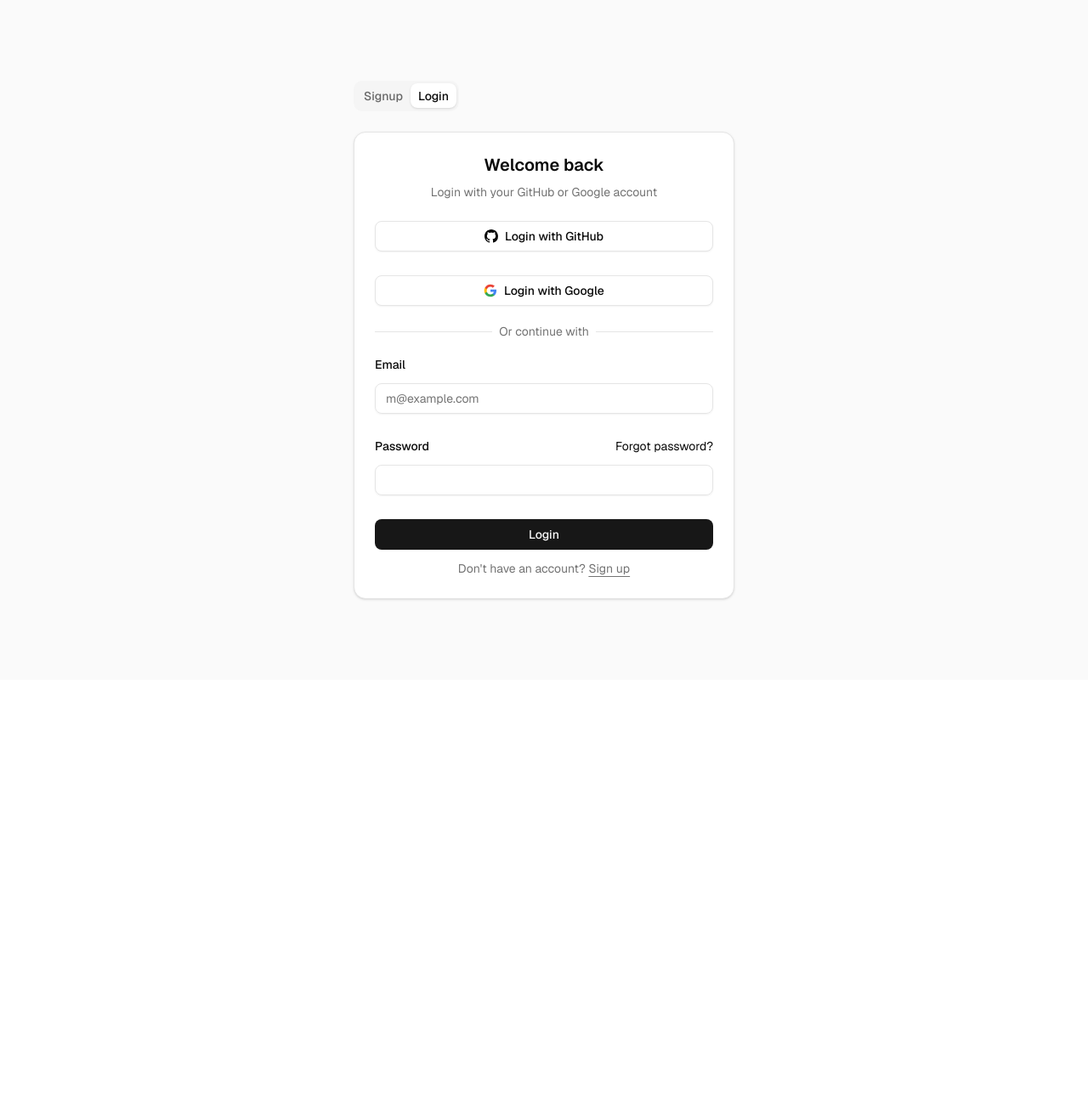
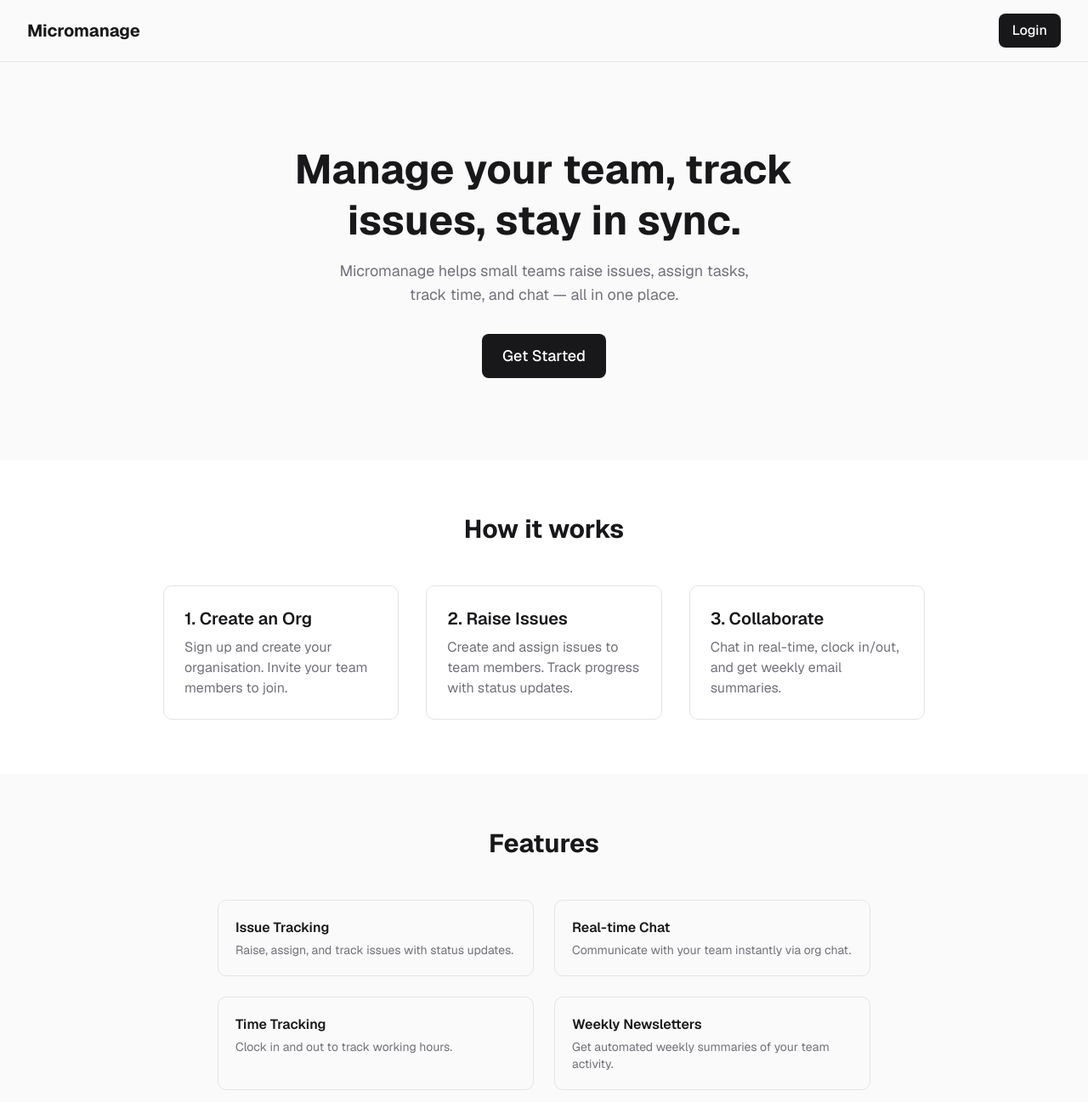
Before and after one commit to muqeetkhan050/micromanage, a Next.js app: page / in a window 1280 px wide. Shown: the top 1297 px of the page at 85% size. Before the commit the page ends 800 px from the top, so only its background shows below. Built offline with nearby package versions, Linux system fonts and the light colour scheme.

Commit message:
added home page

```diff
--- a/app/api/organisation/route.ts
+++ b/app/api/organisation/route.ts
@@ -5,22 +5,17 @@ import { User } from '@/lib/models/User'
 import { auth } from '@/lib/auth'
 import {sendEmail} from '@/lib/email'
 
-
-
-
-
-
-
-
 export async function POST(req: Request) {
   try {
     await connectDB()
 
     const session = await auth()
-    if (!session?.user?.id) {
+    if (!session?.user?.id || !session?.user?.email) {
       return NextResponse.json({ message: 'Unauthorized' }, { status: 401 })
     }
 
+    const userEmail = session.user.email
+    const userName = session.user.name ?? 'there'
     const { name, action } = await req.json()
 
     if (!name) {
@@ -55,11 +50,11 @@ export async function POST(req: Request) {
 
       try {
         await sendEmail(
-          session.user.email,
+          userEmail,
           `Welcome to ${newOrg.name}!`,
           `
           <h1>Welcome to ${newOrg.name}!</h1>
-          <p>Hi ${session.user.name},</p>
+          <p>Hi ${userName},</p>
           <p>You've successfully created the organisation <strong>${newOrg.name}</strong>.</p>
           <p>Start by inviting your team members and raising issues.</p>
           `
@@ -85,11 +80,11 @@ export async function POST(req: Request) {
 
       try {
         await sendEmail(
-          session.user.email,
+          userEmail,
           `Welcome to ${org.name}!`,
           `
           <h1>Welcome to ${org.name}!</h1>
-          <p>Hi ${session.user.name},</p>
+          <p>Hi ${userName},</p>
           <p>You've successfully joined the organisation <strong>${org.name}</strong>.</p>
           <p>Check your dashboard to see assigned issues and collaborate with your team.</p>
           `
--- a/app/login/page.tsx
+++ b/app/login/page.tsx
@@ -1,19 +1,30 @@
-import { GalleryVerticalEnd } from 'lucide-react'
+'use client'
 
 import { LoginForm } from '@/components/login-form'
+import { SignupForm } from '@/components/signup-form'
+import { Tabs, TabsContent, TabsList, TabsTrigger } from '@/components/ui/tabs'
 
 export default function LoginPage() {
   return (
-    <div className="flex min-h-svh flex-col items-center justify-center gap-6 bg-muted p-6 md:p-10">
-      <div className="flex w-full max-w-sm flex-col gap-6">
-        <a href="#" className="flex items-center gap-2 self-center font-medium">
-          <div className="flex size-6 items-center justify-center rounded-md bg-primary text-primary-foreground">
-            <GalleryVerticalEnd className="size-4" />
+    <div className="flex flex-col items-center justify-center min-h-screen bg-zinc-50 dark:bg-black font-sans p-4">
+      <Tabs defaultValue="login" className="w-full max-w-md">
+        <TabsList>
+          <TabsTrigger value="signup">Signup</TabsTrigger>
+          <TabsTrigger value="login">Login</TabsTrigger>
+        </TabsList>
+
+        <TabsContent value="signup">
+          <div className="mt-4">
+            <SignupForm />
           </div>
-          Acme Inc.
-        </a>
-        <LoginForm />
-      </div>
+        </TabsContent>
+
+        <TabsContent value="login">
+          <div className="mt-4">
+            <LoginForm />
+          </div>
+        </TabsContent>
+      </Tabs>
     </div>
   )
 }
--- a/app/page.tsx
+++ b/app/page.tsx
@@ -1,31 +1,92 @@
-'use client'
+import Link from 'next/link'
 
-import { useState } from 'react'
-import { LoginForm } from '@/components/login-form'
-import { SignupForm } from '@/components/signup-form'
-import { Tabs, TabsContent, TabsList, TabsTrigger } from '@/components/ui/tabs'
+export default function LandingPage() {
+  return (
+    <div className="min-h-screen bg-zinc-50 dark:bg-black text-zinc-900 dark:text-zinc-100 font-sans">
+      {/* Navbar */}
+      <nav className="flex items-center justify-between px-8 py-4 border-b border-zinc-200 dark:border-zinc-800">
+        <h1 className="text-xl font-bold">Micromanage</h1>
+        <div className="flex gap-4">
+          <Link href="/login" className="px-4 py-2 rounded-md bg-zinc-900 text-white dark:bg-white dark:text-black font-medium hover:opacity-90">
+            Login
+          </Link>
+        </div>
+      </nav>
 
-export default function Home() {
-  return (
-    <div className="flex flex-col items-center justify-center min-h-screen bg-zinc-50 dark:bg-black font-sans p-4">
-      <Tabs defaultValue="login" className="w-full max-w-md">
-        <TabsList>
-          <TabsTrigger value="signup">Signup</TabsTrigger>
-          <TabsTrigger value="login">Login</TabsTrigger>
-        </TabsList>
+      {/* Hero */}
+      <section className="flex flex-col items-center text-center py-24 px-4">
+        <h2 className="text-5xl font-bold max-w-2xl leading-tight">
+          Manage your team, track issues, stay in sync.
+        </h2>
+        <p className="mt-4 text-lg text-zinc-500 max-w-lg">
+          Micromanage helps small teams raise issues, assign tasks, track time, and chat — all in one place.
+        </p>
+        <Link href="/login" className="mt-8 px-6 py-3 rounded-md bg-zinc-900 text-white dark:bg-white dark:text-black font-medium text-lg hover:opacity-90">
+          Get Started
+        </Link>
+      </section>
 
-        <TabsContent value="signup">
-          <div className="mt-4">
-            <SignupForm />
+      {/* How it works */}
+      <section className="py-16 px-8 bg-white dark:bg-zinc-900">
+        <h3 className="text-3xl font-bold text-center mb-12">How it works</h3>
+        <div className="grid grid-cols-1 md:grid-cols-3 gap-8 max-w-4xl mx-auto">
+          <div className="p-6 rounded-lg border border-zinc-200 dark:border-zinc-700">
+            <h4 className="text-xl font-semibold mb-2">1. Create an Org</h4>
+            <p className="text-zinc-500">Sign up and create your organisation. Invite your team members to join.</p>
           </div>
-        </TabsContent>
+          <div className="p-6 rounded-lg border border-zinc-200 dark:border-zinc-700">
+            <h4 className="text-xl font-semibold mb-2">2. Raise Issues</h4>
+            <p className="text-zinc-500">Create and assign issues to team members. Track progress with status updates.</p>
+          </div>
+          <div className="p-6 rounded-lg border border-zinc-200 dark:border-zinc-700">
+            <h4 className="text-xl font-semibold mb-2">3. Collaborate</h4>
+            <p className="text-zinc-500">Chat in real-time, clock in/out, and get weekly email summaries.</p>
+          </div>
+        </div>
+      </section>
 
-        <TabsContent value="login">
-          <div className="mt-4">
-            <LoginForm />
-          </div>
-        </TabsContent>
-      </Tabs>
+      {/* Features */}
+      <section className="py-16 px-8">
+        <h3 className="text-3xl font-bold text-center mb-12">Features</h3>
+        <div className="grid grid-cols-1 md:grid-cols-2 gap-6 max-w-3xl mx-auto">
+          {[
+            { title: 'Issue Tracking', desc: 'Raise, assign, and track issues with status updates.' },
+            { title: 'Real-time Chat', desc: 'Communicate with your team instantly via org chat.' },
+            { title: 'Time Tracking', desc: 'Clock in and out to track working hours.' },
+            { title: 'Weekly Newsletters', desc: 'Get automated weekly summaries of your team activity.' },
+            { title: 'Role Management', desc: 'Manage who can do what within your organisation.' },
+            { title: 'Profile & Dashboard', desc: 'See your assigned issues, org info, and stats at a glance.' },
+          ].map((f) => (
+            <div key={f.title} className="p-5 rounded-lg border border-zinc-200 dark:border-zinc-700">
+              <h4 className="font-semibold mb-1">{f.title}</h4>
+              <p className="text-sm text-zinc-500">{f.desc}</p>
+            </div>
+          ))}
+        </div>
+      </section>
+
+      {/* FAQ */}
+      <section className="py-16 px-8 bg-white dark:bg-zinc-900">
+        <h3 className="text-3xl font-bold text-center mb-12">FAQs</h3>
+        <div className="max-w-2xl mx-auto space-y-6">
+          {[
+            { q: 'Is Micromanage free?', a: 'Yes, Micromanage is completely free for small teams.' },
+            { q: 'How do I invite team members?', a: 'Share your organisation name — they can join by searching for it during signup.' },
+            { q: 'Can I track time?', a: 'Yes. Each user can clock in and out, and hours are tracked per day.' },
+            { q: 'Is there real-time chat?', a: 'Yes, every organisation gets a live chat powered by Socket.IO.' },
+          ].map((faq) => (
+            <div key={faq.q} className="border-b border-zinc-200 dark:border-zinc-700 pb-4">
+              <h4 className="font-semibold">{faq.q}</h4>
+              <p className="text-sm text-zinc-500 mt-1">{faq.a}</p>
+            </div>
+          ))}
+        </div>
+      </section>
+
+      {/* Footer */}
+      <footer className="py-8 text-center text-sm text-zinc-400 border-t border-zinc-200 dark:border-zinc-800">
+        Micromanage &copy; {new Date().getFullYear()}
+      </footer>
     </div>
   )
 }
--- a/app/middleware.ts
+++ b/middleware.ts
@@ -1,14 +1,16 @@
 import { auth } from '@/lib/auth'
 import { NextResponse } from 'next/server'
+
+export const runtime = 'nodejs'
 
 export default auth((req) => {
   const session = req.auth
   const pathname = req.nextUrl.pathname
 
-  const publicPaths = ['/login', '/signup', '/invite']
-  const isPublic = publicPaths.some((p) => pathname.startsWith(p))
+  const publicPaths = ['/', '/login', '/signup', '/invite']
+  const isPublic = publicPaths.some((p) => pathname === p || (p !== '/' && pathname.startsWith(p)))
 
-  // Not logged in — redirect to login
+  // Not logged in — only allow public pages
   if (!session && !isPublic) {
     return NextResponse.redirect(new URL('/login', req.url))
   }
@@ -29,5 +31,5 @@ export default auth((req) => {
 })
 
 export const config = {
-  matcher: ['/((?!_next/static|_next/image|favicon.ico).*)'],
+  matcher: ['/((?!_next/static|_next/image|favicon.ico|api/auth).*)'],
 }
```
